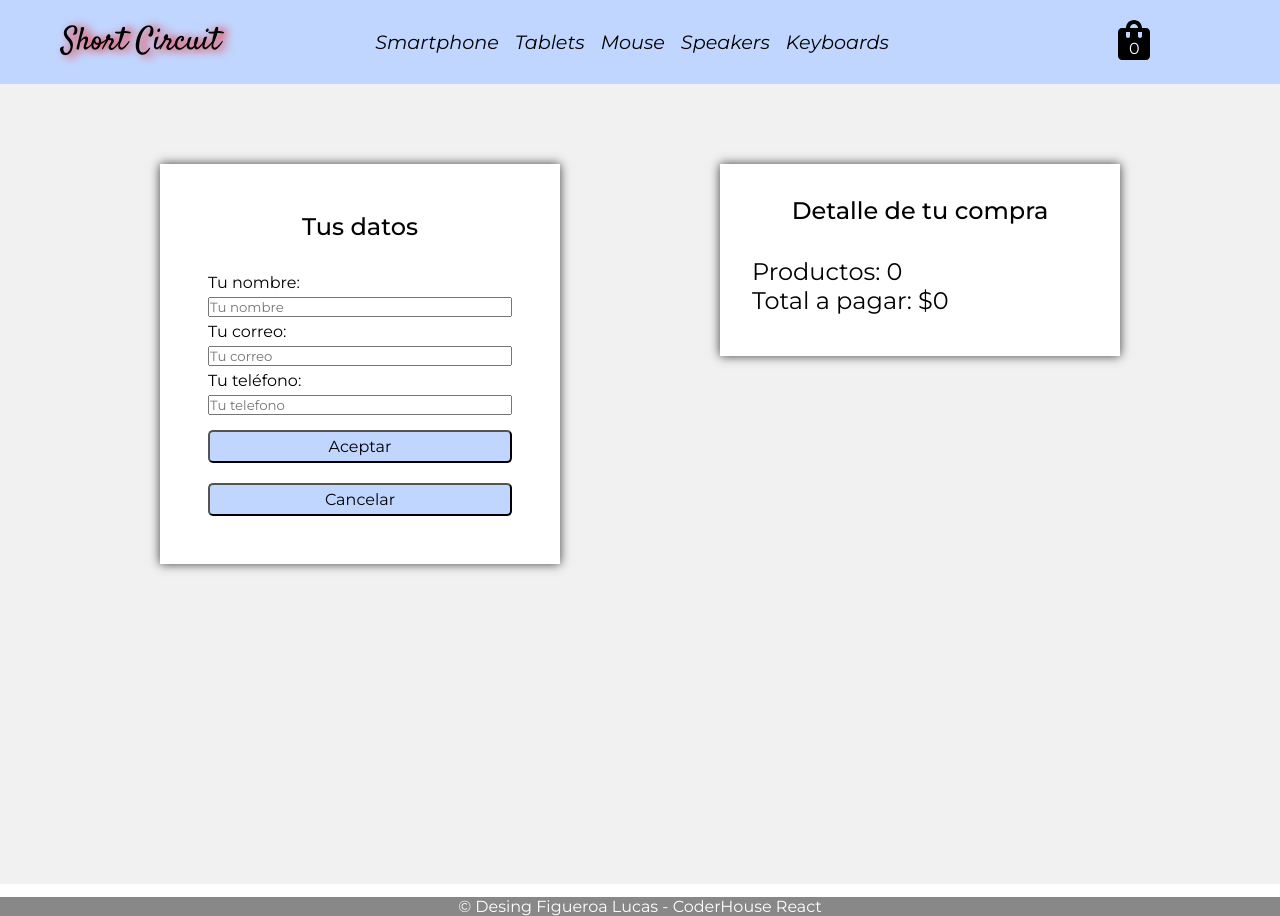
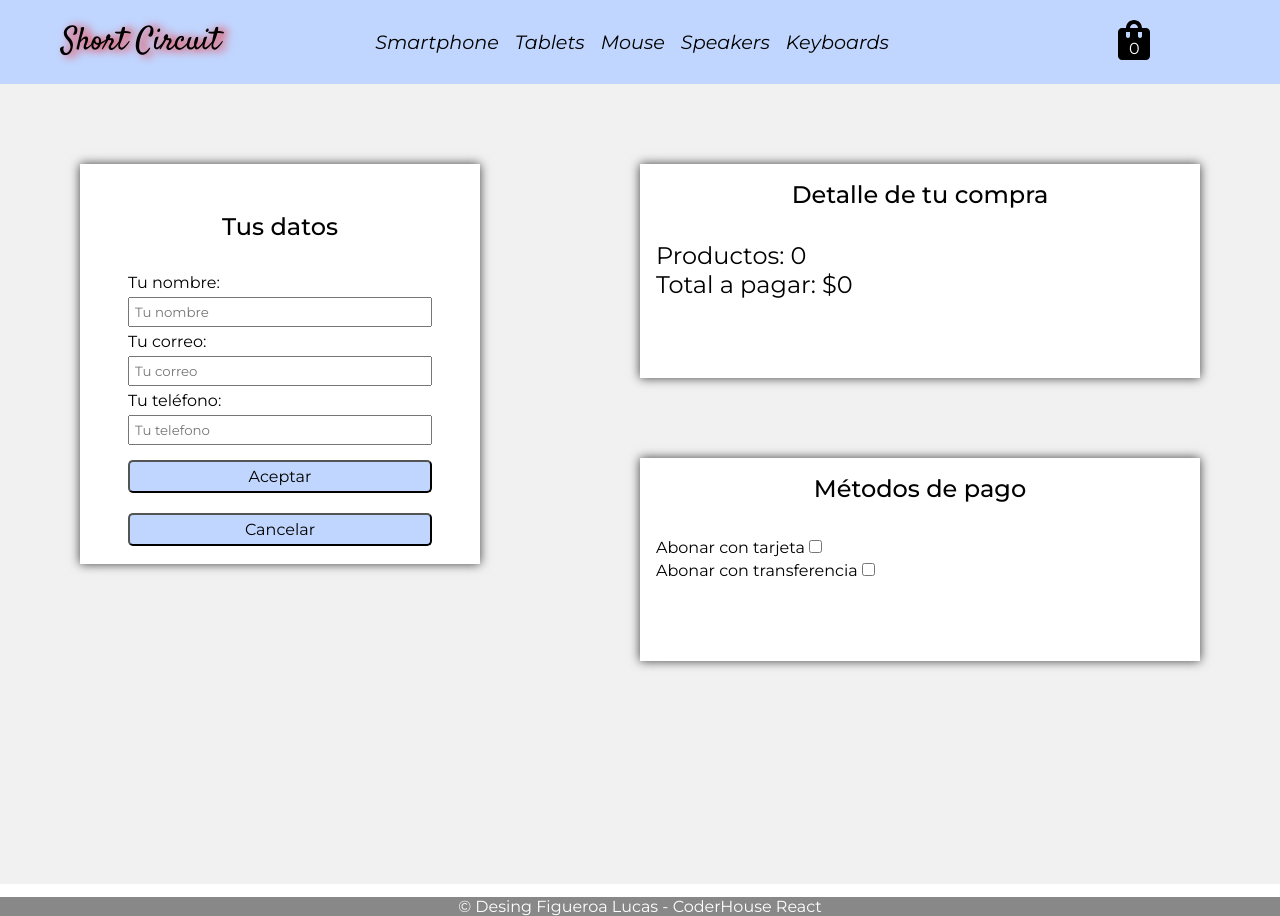
Before and after one commit to LucasFigueroaDev/My-app-store-FigueroaLucas, a React (Vite) app: page /checkout in a window 1280 px wide. Built offline with nearby package versions, Linux system fonts and the light colour scheme; no server answers; a web font is replaced by a local one.

Commit message:
[M] Mq Cart & Chekout - paymentMethod

```diff
--- a/src/componentes/pages/cart/Cart.jsx
+++ b/src/componentes/pages/cart/Cart.jsx
@@ -29,7 +29,7 @@ const Cart = () => {
                         </div>
                     })}
                     <p className="cart-total">Total: ${totalPrices()}</p>
-                    <button className="clear-button" onClick={()=>clearCart()}>Vaciar Carrito</button>
+                    <button className="clear-button" onClick={() => clearCart()}>Vaciar Carrito</button>
                     <Link className="finish-button" to='/checkout'>Finalizar compra</Link>
                 </div>
             </div>
--- a/src/componentes/pages/cart/cart.css
+++ b/src/componentes/pages/cart/cart.css
@@ -6,18 +6,16 @@
 
 .cart-containers {
     background-color: #f1f1f1;
+    padding: 3rem;
     display: grid;
-    grid-template-columns: repeat(2, 1fr);
-    grid-column-gap: 15px;
-    grid-row-gap: 15px;
-    justify-items: center;
-    padding: 3rem;
+    grid-template-columns: repeat(3, 1fr);
+    gap: 2rem;
 }
 
 .cart-empty {
     background-color: #f3f3f3;
     max-width: 90rem;
-    height: 100vh;
+    min-height: 100vh;
     margin: 0 auto;
 }
 
@@ -42,7 +40,6 @@
     box-shadow: 0px 0px 10px 0px rgba(0, 0, 0, 0.75);
     border-radius: 10px;
     text-align: center;
-    width: 500px;
     padding: 1rem;
     margin-top: 2rem;
 }
@@ -75,8 +72,14 @@
 }
 
 .cart-total {
+    background-color: #fff;
+    -webkit-box-shadow: 0px 0px 10px 0px rgba(0, 0, 0, 0.75);
+    -moz-box-shadow: 0px 0px 10px 0px rgba(0, 0, 0, 0.75);
+    box-shadow: 0px 0px 10px 0px rgba(0, 0, 0, 0.75);
+    padding: 1rem;
+    text-align: center;
     font-size: 1.5rem;
-    grid-column: 1/3;
+    grid-column: 1/4;
 }
 
 .finish-button,
@@ -86,9 +89,11 @@
     font-weight: 500;
     border: 1px solid #000;
     border-radius: 5px;
-    height: 2rem;
     padding: 5px 1rem;
-    grid-column: 1/3;
+    grid-column: 1/4;
+    width: 30rem;
+    justify-self: center;
+    text-align: center;
 }
 
 .clear-button:hover {
@@ -96,12 +101,38 @@
     color: #fff;
 }
 
-.finish-button {
-    padding: 5px 3rem;
-    letter-spacing: 3px;
+.finish-button:hover {
+    background-color: #6efc75;
 }
 
-.finish-button:hover {
-    background-color: #6efc75;
-    border: 1px solid rgba(0, 89, 255, 0.247);
+@media (max-width: 1080px) {
+    .cart-containers {
+        grid-template-columns: repeat(2, 1fr);
+    }
+
+    .cart-total{
+        grid-column: 1/3;
+    }
+
+    .finish-button,
+    .clear-button {
+        grid-column: 1/3;
+    }
 }
+
+@media (max-width: 768px) {
+    .cart-containers {
+        display: grid;
+        grid-template-columns: 1fr;
+    }
+
+    .finish-button,
+    .clear-button {
+        width: 15rem;
+        grid-column: 1/2;
+    }
+
+    .cart-total{
+        grid-column: 1/2;
+    }
+}
--- a/src/componentes/pages/checkout/Checkout.jsx
+++ b/src/componentes/pages/checkout/Checkout.jsx
@@ -9,15 +9,28 @@ import './checkout.css';
 const Checkout = () => {
     const { cart, totalPrices, totalQuantityProducts, clearCart } = useContext(CartContext);
     const [orderId, setOrderId] = useState(null);
+    const [paymentOption, setPaymentOption] = useState("");
     const [userData, setUserData] = useState({
         nombre: "",
         userEmail: "",
         telefono: ""
     });
+    const [cardData, setCardData] = useState({
+        nombreCompleto: "",
+        numeroTarjeta: "",
+        codigoSeguridad: "",
+        fechaExpiracion: ""
+    });
+    const selectPaymentOption = (value) => {
+        setPaymentOption((prev) => (prev === value ? "" : value));
+    };
 
     const captureData = (e) => {
         setUserData({ ...userData, [e.target.name]: e.target.value });
     };
+    const cardDetails = (e) => {
+        setCardData({ ...cardData, [e.target.name]: e.target.value });
+    }
 
     const navigate = useNavigate();
 
@@ -50,11 +63,46 @@ const Checkout = () => {
             return;
         }
 
+        if (!paymentOption) {
+            Swal.fire({
+                title: 'Error',
+                text: 'Por favor elije un metodo de pago'
+            })
+            return;
+        }
+
+        if (paymentOption === 'card') {
+            if (!cardData.nombreCompleto || !cardData.codigoSeguridad || !cardData.fechaExpiracion || !cardData.numeroTarjeta) {
+                Swal.fire({
+                    title: 'Error',
+                    text: 'Por favor rellena todos los campos'
+                })
+                return
+            }
+
+            if (!/^\d{16}$/.test(cardData.numeroTarjeta)) {
+                Swal.fire({
+                    title: 'Error',
+                    text: 'El número de tarjeta debe tener 16 dígitos'
+                });
+                return;
+            }
+
+            if (!/^\d{2}\/\d{2}$/.test(cardData.fechaExpiracion)) {
+                Swal.fire({
+                    title: 'Error',
+                    text: 'La fecha de expiración debe tener el formato MM/AA'
+                });
+                return;
+            }
+        }
+
         let total = totalPrices();
 
         let order = {
             buyer: userData,
             items: cart,
+            paymentMethod : paymentOption === 'card' ? cardData : "transfer",
             total,
         }
 
@@ -85,7 +133,7 @@ const Checkout = () => {
         let productsCollection = collection(db, 'products');
         order.items.forEach(el => {
             let refDoc = doc(productsCollection, el.id);
-            updateDoc(refDoc, {stock: el.stock - el.quantity});
+            updateDoc(refDoc, { stock: el.stock - el.quantity });
         });
 
         clearCart();
@@ -102,7 +150,7 @@ const Checkout = () => {
             : (<div className='checkout-page'>
                 <div className='checkout-form'>
                     <h2 className='checkout-title'>Tus datos</h2>
-                    <form className='form' action="" onSubmit={functionForm}>
+                    <form className='form' action="POST" onSubmit={functionForm}>
                         <label htmlFor="">Tu nombre: </label>
                         <input type="text" onChange={captureData} name='nombre' placeholder='Tu nombre' />
                         <label htmlFor="">Tu correo: </label>
@@ -118,6 +166,34 @@ const Checkout = () => {
                     <p className='details-products'>Productos: {totalQuantityProducts()}</p>
                     <p className='details-total'>Total a pagar: ${totalPrices()}</p>
                 </div>
+                <div className='payments'>
+                    <h2 className='payments-title'>Métodos de pago</h2>
+                    <div className='payments-methods'>
+                        <label htmlFor="">Abonar con tarjeta </label>
+                        <input type="checkbox" checked={paymentOption === "card"} onChange={() => selectPaymentOption("card")} />
+                    </div>
+                    {paymentOption === "card" && <div>
+                        <form action="POST" className='payments-form'>
+                            <label htmlFor="">Número de tarjeta</label>
+                            <input onChange={cardDetails} className='input-number' type="number" inputMode='numeric' placeholder='1234 1234 1234 1234' name='numeroTarjeta' />
+                            <label htmlFor="">Nombre completo</label>
+                            <input onChange={cardDetails} type="text" placeholder='Tu nombre' name='nombreCompleto' />
+                            <label htmlFor="">Fecha de expiración</label>
+                            <input onChange={cardDetails} type="text" placeholder='01/01' name='fechaExpiracion' />
+                            <label htmlFor="">Codigo de vencimiento</label>
+                            <input onChange={cardDetails} className='input-number' type="number" placeholder='123' name='codigoSeguridad' />
+                        </form>
+                    </div>
+                    }
+                    <div className='payments-transfer'>
+                        <label htmlFor="">Abonar con transferencia </label>
+                        <input type="checkbox" checked={paymentOption === "transfer"} onChange={() => selectPaymentOption("transfer")} />
+                    </div>
+                    {paymentOption === "transfer" && <div>
+                        <p className='transfer-txt'>Seleccionaste transferencia. Recibirás los datos de pago por email. ¡Muchas Gracias!</p>
+                    </div>
+                    }
+                </div>
             </div>)
         }
         </>
--- a/src/componentes/pages/checkout/checkout.css
+++ b/src/componentes/pages/checkout/checkout.css
@@ -3,9 +3,10 @@
     min-height: 100vh;
     background-color: #f1f1f1;
     margin: 0 auto;
-    display: flex;
-    justify-content: space-around;
     padding: 5rem;
+    display: grid;
+    grid-template-columns: repeat(2, 1fr);
+    row-gap: 5rem;
 }
 
 .checkout-title {
@@ -22,6 +23,7 @@
     padding: 3rem;
     width: 25rem;
     height: 25rem;
+    grid-row: 1/4;
 }
 
 .form {
@@ -30,23 +32,8 @@
 }
 
 input {
+    padding: 5px;
     margin: 5px 0;
-}
-
-.checkout-details {
-    background-color: #fff;
-    -webkit-box-shadow: 0px 0px 10px 0px rgba(0, 0, 0, 0.75);
-    -moz-box-shadow: 0px 0px 10px 0px rgba(0, 0, 0, 0.75);
-    box-shadow: 0px 0px 10px 0px rgba(0, 0, 0, 0.75);
-    width: 25rem;
-    height: 12rem;
-    padding: 2rem;
-}
-
-.details-title {
-    font-weight: 500;
-    margin-bottom: 2rem;
-    text-align: center;
 }
 
 .btn-aceptar,
@@ -70,6 +57,22 @@ input {
 
 .btn-cancel:hover {
     background-color: #f84f4f;
+}
+
+.checkout-details,
+.payments {
+    background-color: #fff;
+    -webkit-box-shadow: 0px 0px 10px 0px rgba(0, 0, 0, 0.75);
+    -moz-box-shadow: 0px 0px 10px 0px rgba(0, 0, 0, 0.75);
+    box-shadow: 0px 0px 10px 0px rgba(0, 0, 0, 0.75);
+    padding: 1rem;
+}
+
+.details-title,
+.payments-title {
+    font-weight: 500;
+    text-align: center;
+    margin-bottom: 2rem;
 }
 
 .details-products,
@@ -100,3 +103,37 @@ input {
     background-color: rgba(0, 89, 255, 0.247);
     color: #000;
 }
+
+.payments-form {
+    background-color: #cecdcd;
+    padding: 1rem;
+    display: flex;
+    flex-direction: column;
+    margin: 1rem 0;
+}
+
+.input-number::-webkit-inner-spin-button,
+.input-number::-webkit-outer-spin-button {
+    -webkit-appearance: none;
+    margin: 0;
+}
+
+.input-number {
+    border: 1px solid #888888;
+    appearance: none;
+    -moz-appearance: textfield;
+    /* Firefox */
+}
+
+.transfer-txt {
+    background-color: #cecdcd;
+    padding: 5px;
+    font-size: 1.2rem;
+    margin-top: 1rem;
+}
+
+@media (max-width: 1020px) {
+    .checkout-page {
+    grid-template-columns: 1fr;
+    }
+}
```
Also changed, not shown: 1 other file (tests, documents, lock files or other folders).
